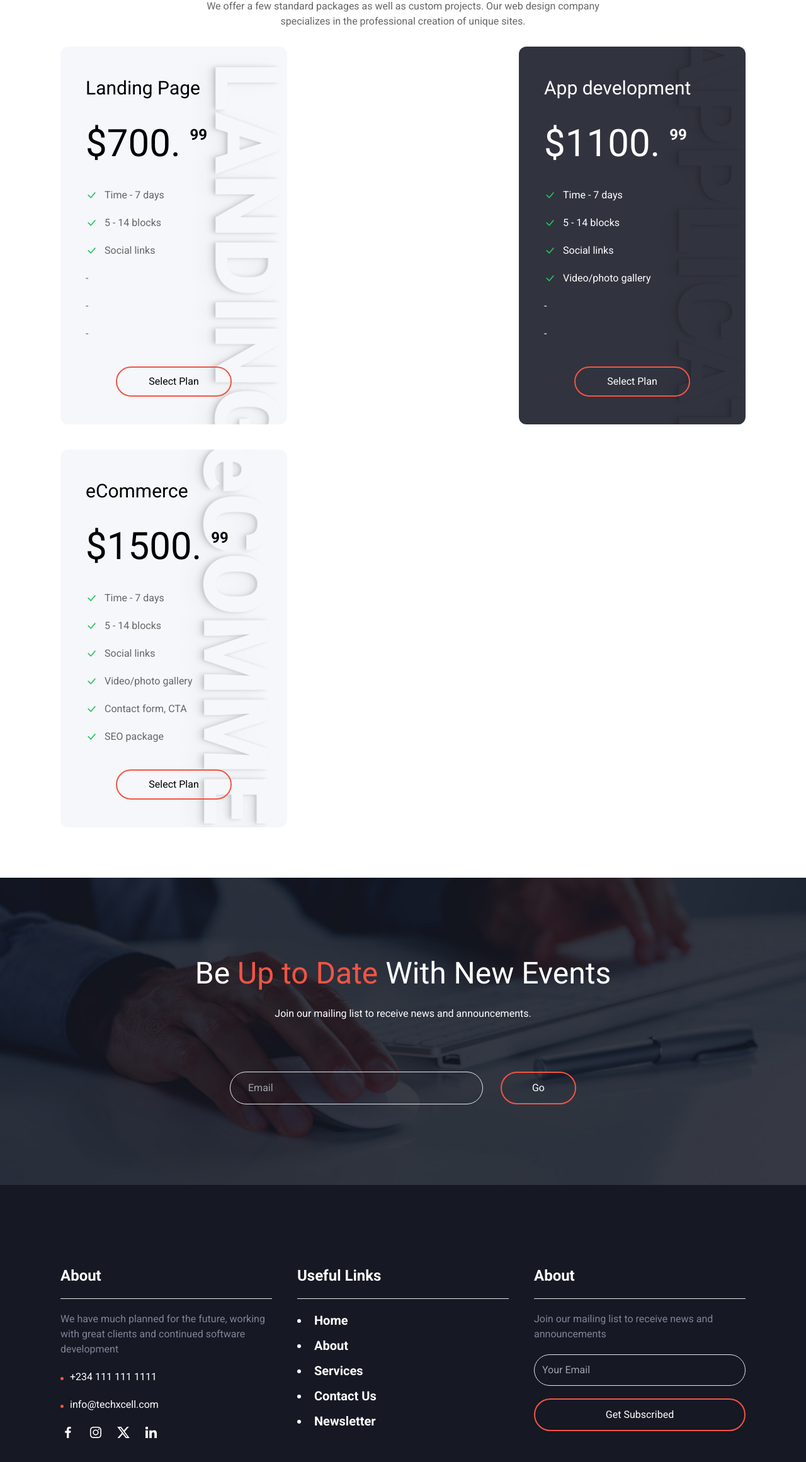
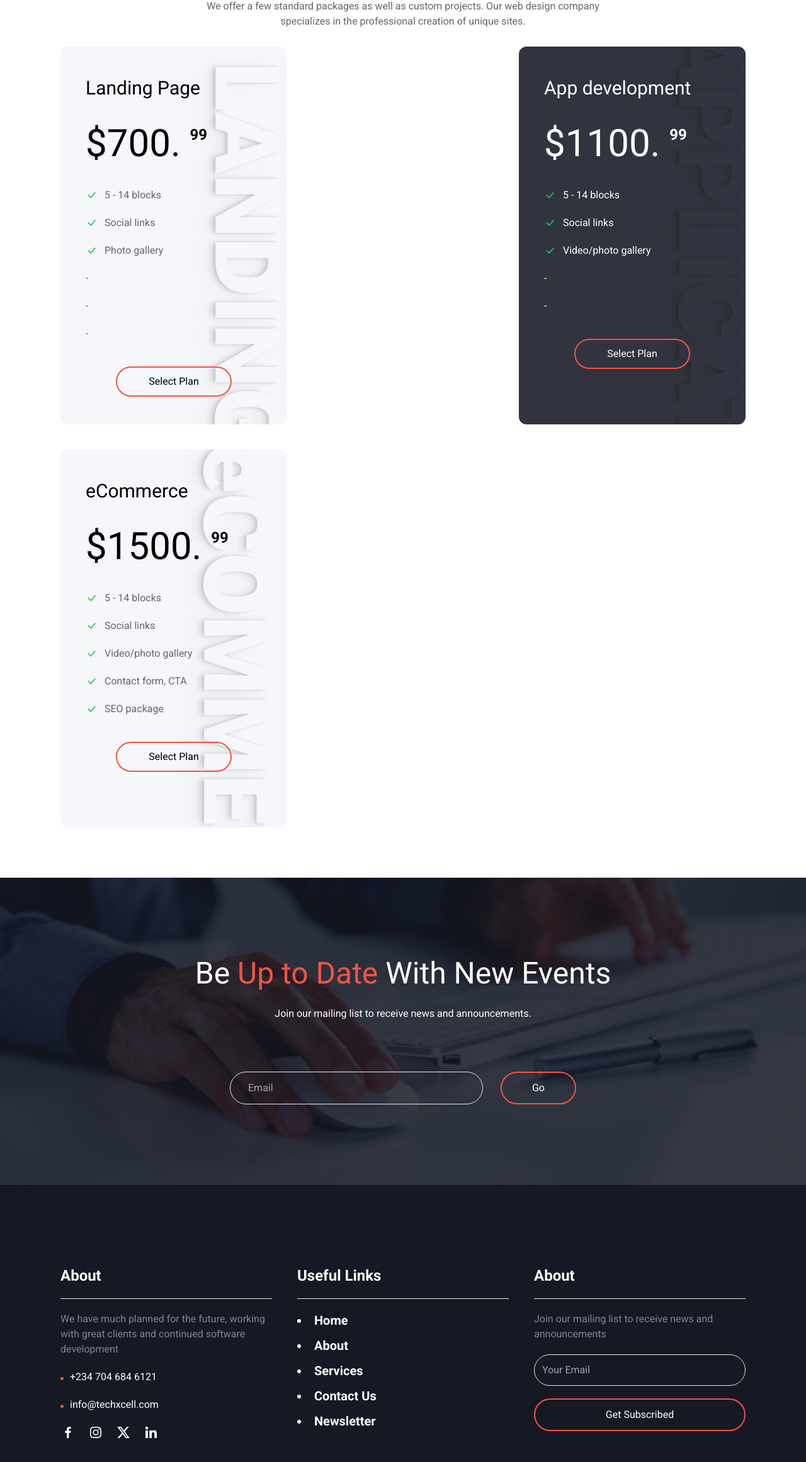
Before and after one commit to Martin-IJ/TechXcell-Website, a React (Create React App) app: page / in a window 1280 px wide. Shown: the part 5144-7466 px from the top of the page at 63% size. Built offline with nearby package versions, Linux system fonts and the light colour scheme.

Commit message:
Updated the roles

```diff
--- a/src/components/Footer.js
+++ b/src/components/Footer.js
@@ -48,7 +48,7 @@ const Footer = () => {
             We have much planned for the future, working with great clients and
             continued software development
           </p>
-          <p className="footer-small-circle">+234 111 111 1111</p>
+          <p className="footer-small-circle">+234 704 684 6121</p>
           <p className="footer-small-circle">info@techxcell.com</p>
           <div className="flex gap-5 text-2xl">
             <BiLogoFacebook className="hover:text-default cursor-pointer" />
--- a/src/components/Packages.js
+++ b/src/components/Packages.js
@@ -37,10 +37,10 @@ const Packages = () => {
               $700. <span className="text-2xl font-bold align-top">99</span>
             </h2>
             <div className="space-y-5 text-faded-black">
-              <p className="flex items-center">
+              {/* <p className="flex items-center">
                 <BsCheckLg className="text-green-500 text-lg mr-3" /> Time - 7
                 days
-              </p>
+              </p> */}
               <p className="flex items-center">
                 <BsCheckLg className="text-green-500 text-lg mr-3" /> 5 - 14
                 blocks
@@ -48,6 +48,10 @@ const Packages = () => {
               <p className="flex items-center">
                 <BsCheckLg className="text-green-500 text-lg mr-3" /> Social
                 links
+              </p>
+              <p className="flex items-center">
+                <BsCheckLg className="text-green-500 text-lg mr-3" />{" "}
+                Photo gallery
               </p>
               <p>-</p>
               <p>-</p>
@@ -57,6 +61,7 @@ const Packages = () => {
               <button className="packages-border">Select Plan</button>
             </div>
           </div>
+
           <div className="relative isolate hover:scale-110 ease-in duration-200 overflow-hidden max-w-[360px] w-full h-[600px] py-2 px-10 space-y-10 text-start rounded-xl bg-[#31333E] text-white">
             <h1 className="absolute -z-10 top-80 -left-40 text-[#31333E] drop-shadow-xl rotate-90 text-[9rem] font-black">
               <span className="drop-shadow-md">APPLICATION</span>
@@ -66,10 +71,10 @@ const Packages = () => {
               $1100. <span className="text-2xl font-bold align-top">99</span>
             </h2>
             <div className="space-y-5">
-              <p className="flex items-center">
+              {/* <p className="flex items-center">
                 <BsCheckLg className="text-green-500 text-lg mr-3" /> Time - 7
                 days
-              </p>
+              </p> */}
               <p className="flex items-center">
                 <BsCheckLg className="text-green-500 text-lg mr-3" /> 5 - 14
                 blocks
@@ -89,6 +94,7 @@ const Packages = () => {
               <button className="packages-border">Select Plan</button>
             </div>
           </div>
+
           <div className="relative isolate hover:scale-110 ease-in duration-200 overflow-hidden max-w-[360px] w-full h-[600px] py-2 px-10 space-y-10 text-start rounded-xl bg-[#F6F7FB]">
             <h1 className="absolute -z-10 top-80 -left-40 text-[#F6F7FB] drop-shadow-xl rotate-90 text-[9rem] font-black">
               <span className="drop-shadow-md">eCOMMERCE</span>
@@ -98,10 +104,10 @@ const Packages = () => {
               $1500. <span className="text-2xl font-bold align-top">99</span>
             </h2>
             <div className="space-y-5 text-faded-black">
-              <p className="flex items-center">
+              {/* <p className="flex items-center">
                 <BsCheckLg className="text-green-500 text-lg mr-3" /> Time - 7
                 days
-              </p>
+              </p> */}
               <p className="flex items-center">
                 <BsCheckLg className="text-green-500 text-lg mr-3" /> 5 - 14
                 blocks
--- a/src/components/Team.js
+++ b/src/components/Team.js
@@ -35,9 +35,9 @@ const Team = () => {
             <div className="group-hover:scale-100 scale-0 transition duration-700 ease-in-out flex flex-col items-end gap-5 justify-end h-full">
               <div className="px-5 space-y-5">
                 <div className="ease-in duration-300 w-[50px] h-[50px] bg-default hover:bg-[#F6F7FB] flex items-center justify-center rounded-full text-[#F6F7FB] hover:text-default text-3xl">
-                  {/* <a href="" target="blank"> */}
+                  <a href="https://github.com/TechXcellcloud" target="blank">
                   <FaGithub />
-                  {/* </a> */}
+                  </a>
                 </div>
                 <div className="ease-in duration-300 w-[50px] h-[50px] bg-default hover:bg-[#F6F7FB] flex items-center justify-center rounded-full text-[#F6F7FB] hover:text-default text-3xl">
                   {/* <a href="" target="blank"> */}
@@ -45,19 +45,19 @@ const Team = () => {
                   {/* </a> */}
                 </div>
                 <div className="ease-in duration-300 w-[50px] h-[50px] bg-default hover:bg-[#F6F7FB] flex items-center justify-center rounded-full text-[#F6F7FB] hover:text-default text-3xl">
-                  {/* <a href="" target="blank"> */}
+                  <a href="https://www.linkedin.com/in/abiodun-ayinde-22abba290/" target="blank">
                   <BiLogoLinkedin />
-                  {/* </a> */}
+                  </a>
                 </div>
                 <div className="ease-in duration-300 w-[50px] h-[50px] bg-default hover:bg-[#F6F7FB] flex items-center justify-center rounded-full text-[#F6F7FB] hover:text-default text-3xl">
-                  {/* <a href="" target="blank"> */}
+                  <a href="https://twitter.com/Blackmadebanana" target="blank">
                   <RiTwitterXFill />
-                  {/* </a> */}
+                  </a>
                 </div>
               </div>
               <div className="flex flex-col justify-center w-full text-center bg-[#F6F7FB] rounded-b-2xl h-[30%]">
                 <p className="text-2xl font-semibold">Abiodun Ayinde</p>
-                <p className="text-faded-black text-xl">Project Manager</p>
+                <p className="text-faded-black text-xl">CEO / Managing Director</p>
               </div>
             </div>
           </div>
@@ -97,7 +97,7 @@ const Team = () => {
               </div>
               <div className="flex flex-col justify-center w-full text-center bg-[#F6F7FB] rounded-b-2xl h-[30%]">
                 <p className="text-2xl font-semibold">Martins Ohez</p>
-                <p className="text-faded-black text-xl">Web Developer</p>
+                <p className="text-faded-black text-xl">COO / Software Developer</p>
               </div>
             </div>
           </div>
@@ -135,7 +135,7 @@ const Team = () => {
               </div>
               <div className="flex flex-col justify-center w-full text-center bg-[#F6F7FB] rounded-b-2xl h-[30%]">
                 <p className="text-2xl font-semibold">Oyeindenyifa Diegbegha</p>
-                <p className="text-faded-black text-xl">Web Developer</p>
+                <p className="text-faded-black text-xl">CTO / Software Developer</p>
               </div>
             </div>
           </div>
```
